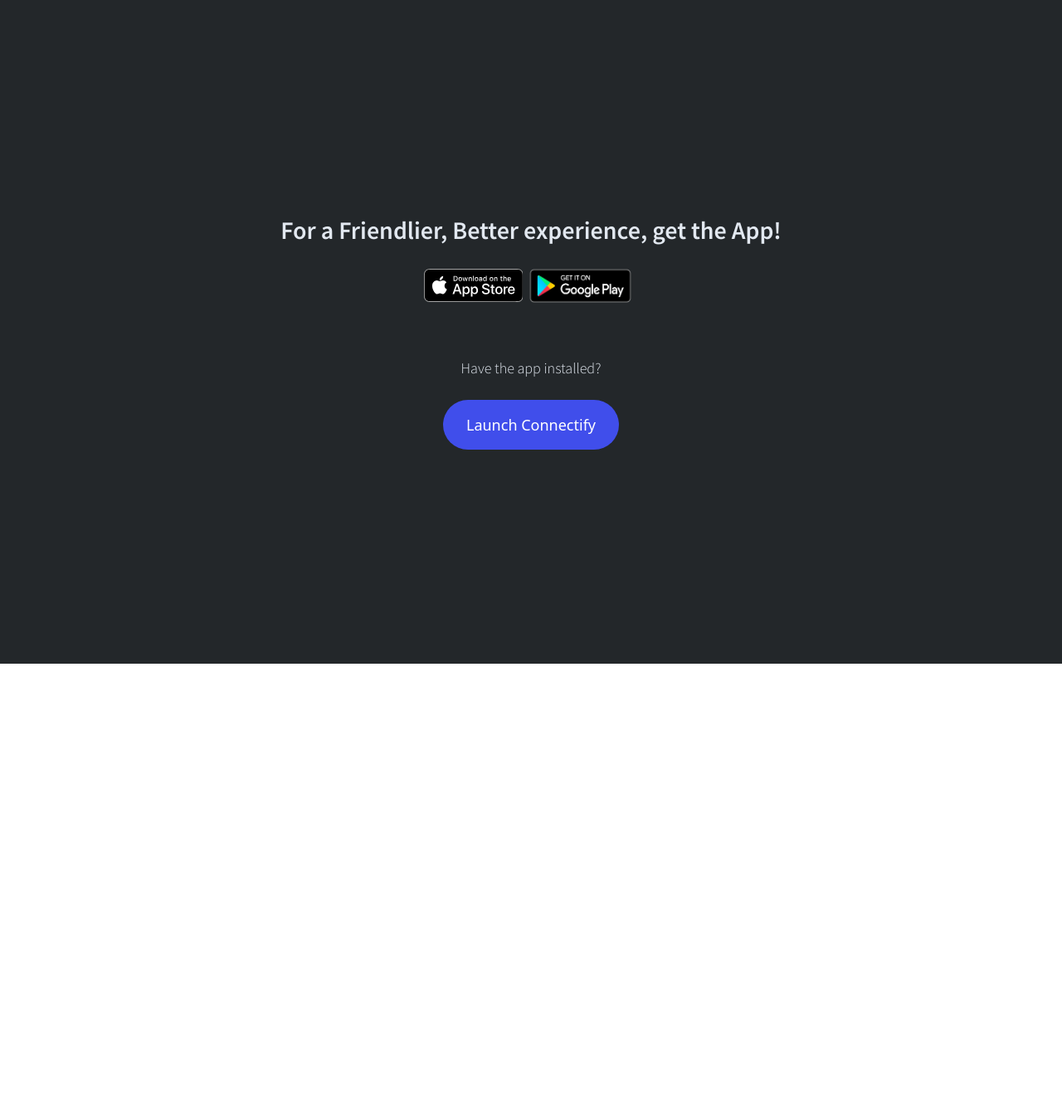
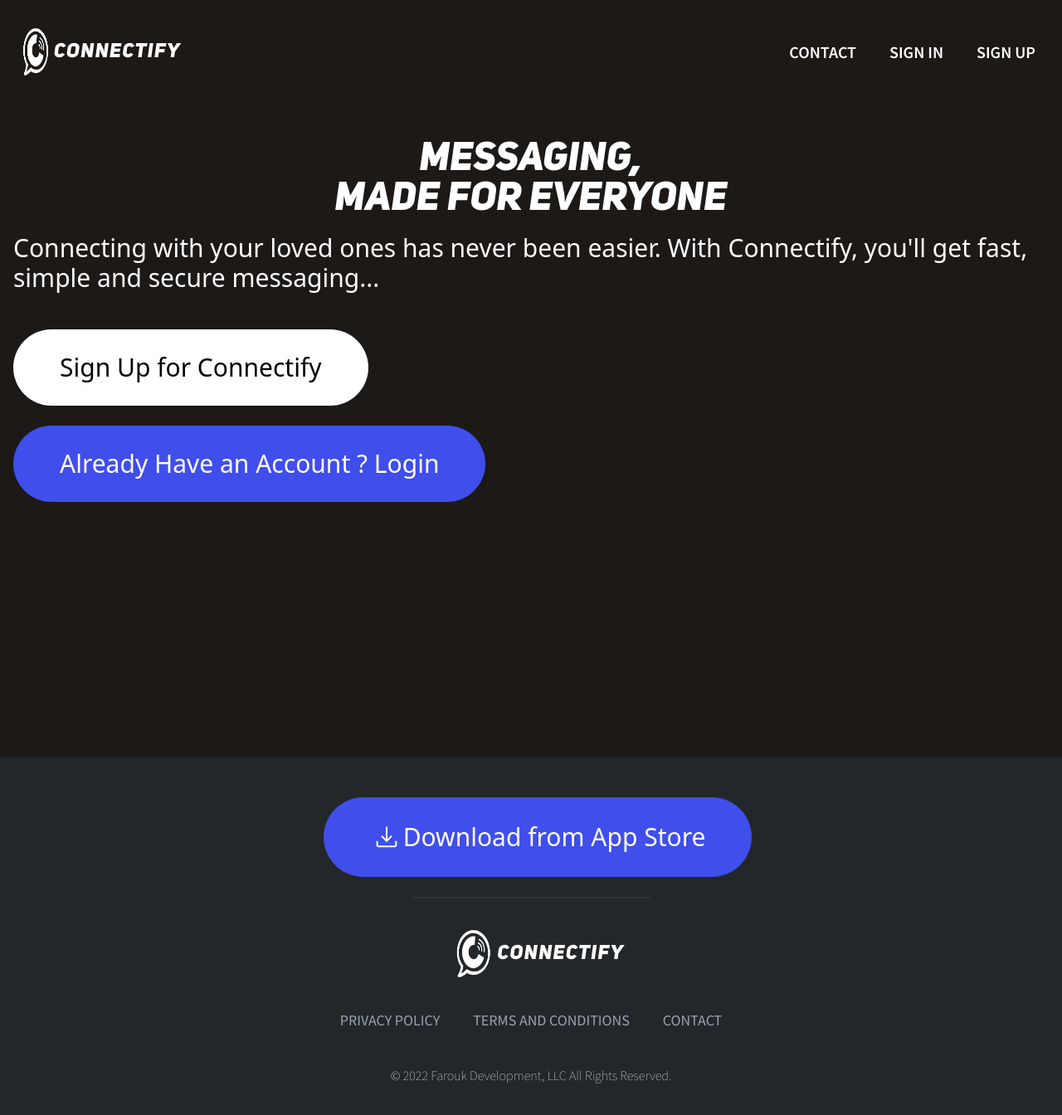
Before and after one commit to Faroukhamadi/connectify, a Next.js app: page / in a window 1280 px wide. Shown: the top 1344 px of the page at 83% size. Before the commit the page ends 800 px from the top, so only its background shows below. Built offline with nearby package versions, Linux system fonts and the light colour scheme.

Commit message:
add tablet home layout

```diff
--- a/components/Footer.jsx
+++ b/components/Footer.jsx
@@ -2,9 +2,11 @@
 import Image from 'next/dist/client/image';
 
 const Footer = () => {
+  let width = window.innerWidth > 0 ? window.innerWidth : screen.width;
+  let height = window.innerHeight > 0 ? window.innerHeight : screen.height;
   return (
     <div className="bg-discord_dark min-h-[300px] flex flex-col items-center justify-start">
-      <button className="flex items-center mt-7 bg-discord rounded-full py-2 px-10 font-medium text-lg text-white transition-colors hover:bg-indigo-500 duration-150 ease-in">
+      <button className="bg-discord flex items-center rounded-full p-3 ml-4 px-7 py-4 md:px-14 md:py-7 mt-6 font-medium text-lg text-white md:text-3xl transition-colors hover:bg-indigo-500 duration-150 ease-in md:mt-12">
         <svg
           xmlns="http://www.w3.org/2000/svg"
           height="40"
@@ -17,21 +19,29 @@
       </button>
       <div className="w-72 border-t-2 border-white opacity-5 my-6"></div>
       <div className="flex ml-3 items-center">
-        <Image src={logo} alt="Logo" width={60} height={60} layout="fixed" />
-        <h1 className="text-slate-200 font-unisansHeavyItalic text-2xl mr-4 tracking-wider ">
+        <Image
+          src={logo}
+          alt="Logo"
+          width={width >= 768 && width < 1024 ? 85 : 60}
+          height={height >= 768 && height < 1024 ? 85 : 60}
+          layout="fixed"
+        />
+        <h1 className="text-white font-unisansHeavyItalic text-lg md:text-2xl tracking-wider">
           Connectify
         </h1>
       </div>
-      <p className="text-gray-400 font-sourcesansRegular mb-3 text-sm">
+      <div className="hidden md:flex md:gap-10 md:mt-6">
+        <p className="text-gray-400 font-sourcesansRegular mb-3 text-sm md:text-lg">
           PRIVACY POLICY
         </p>
-      <p className="text-gray-400 font-sourcesansRegular mb-3 text-sm">
+        <p className="text-gray-400 font-sourcesansRegular mb-3 text-sm md:text-lg">
           TERMS AND CONDITIONS
         </p>
-      <p className="text-gray-400 font-sourcesansRegular mb-3 text-sm">
+        <p className="text-gray-400 font-sourcesansRegular mb-3 text-sm md:text-lg">
           CONTACT
         </p>
-      <p className="text-gray-300 mt-7 mb-20 font-sourcesansExtraLight font-thin text-sm">
+      </div>
+      <p className="text-gray-300 mt-7 mb-20 font-sourcesansExtraLight font-thin text-sm md:text-base">
         © 2022 Farouk Development, LLC All Rights Reserved.
       </p>
     </div>
--- a/components/Header.jsx
+++ b/components/Header.jsx
@@ -1,31 +1,53 @@
 import Image from 'next/image';
+import Link from 'next/link';
 import logo from '../public/images/white_logo.png';
 import { useContext } from 'react';
 import { showMenuContext } from '../components/showMenuContextManagement';
 
 const Header = () => {
   const showMenuConsumer = useContext(showMenuContext);
+  let width = window.innerWidth > 0 ? window.innerWidth : screen.width;
+  let height = window.innerHeight > 0 ? window.innerHeight : screen.height;
   return (
     <>
       {!showMenuConsumer.showMenu && (
-        <div className="bg-stone-900 flex justify-between items-center ">
+        <div className="bg-stone-900 flex justify-between items-center p-2">
           <div className="flex ml-3 items-center mt-3">
             <Image
               src={logo}
               alt="Logo"
-              width={45}
-              height={45}
+              width={width >= 768 && width < 1024 ? 85 : 45}
+              height={height >= 768 && height < 1024 ? 85 : 45}
               layout="fixed"
             />
-            <h1 className="text-white font-unisansHeavyItalic text-lg tracking-wider ">
+            <h1 className="text-white font-unisansHeavyItalic text-lg md:text-2xl tracking-wider ">
               Connectify
             </h1>
+          </div>
+          <div className="hidden md:flex justify-end items-end gap-10 mr-6 mt-3">
+            <p className="text-white text-center uppercase font-sourcesansSemiBold text-xl ">
+              contact
+            </p>
+            <Link href="/auth/MobileAuth">
+              <a>
+                <p className="text-white text-center uppercase font-sourcesansSemiBold text-xl">
+                  sign in
+                </p>
+              </a>
+            </Link>
+            <Link href="/auth/MobileAuth">
+              <a>
+                <p className="text-white text-center uppercase font-sourcesansSemiBold text-xl">
+                  sign up
+                </p>
+              </a>
+            </Link>
           </div>
           <svg
             viewBox="0 0 100 80"
             width="30"
             height="30"
-            className="fill-white mr-5"
+            className="fill-white mr-5 md:hidden"
             onClick={() => {
               showMenuConsumer.toggleMenu(true);
             }}
--- a/components/Main.jsx
+++ b/components/Main.jsx
@@ -1,19 +1,29 @@
+import Link from 'next/link';
+
 const Main = () => {
   return (
-    <div className="bg-discord_dark flex flex-col min-h-screen ">
-      <h1 className="text-white font-unisansHeavyItalic text-2xl text-center mt-5">
+    <div className="bg-stone-900 flex flex-col min-h-screen ">
+      <h1 className="text-white font-unisansHeavyItalic text-2xl md:text-5xl md:mt-14 text-center mt-5">
         Messaging, <br /> made for everyone
       </h1>
-      <p className="text-white text-base m-4 font-sans font-normal ">
+      <p className="text-white text-base md:text-3xl m-4 font-sans font-normal">
         Connecting with your loved ones has never been easier. With Connectify,
         you&apos;ll get fast, simple and secure messaging...
       </p>
-      <button className="bg-white self-start rounded-full p-3 ml-4 px-7 py-4 font-medium text-lg transition-all hover:text-discord duration-150 ease-in shadow-sm hover:shadow-discord">
-        Sign Up for Connectify
-      </button>
-      <button className="bg-discord self-start rounded-full p-3 ml-4 px-7 py-4 mt-6 font-medium text-lg text-white transition-colors hover:bg-indigo-500 duration-150 ease-in">
-        Already Have an Account ? Login
-      </button>
+      <Link href="/auth/MobileAuth">
+        <a>
+          <button className="bg-white self-start rounded-full ml-4 px-7 py-4 md:px-14 md:py-7 font-medium text-lg md:text-3xl transition-all hover:text-discord duration-150 ease-in shadow-sm hover:shadow-discord md:mt-7">
+            Sign Up for Connectify
+          </button>
+        </a>
+      </Link>
+      <Link href="/auth/MobileAuth">
+        <a>
+          <button className="bg-discord self-start rounded-full p-3 ml-4 px-7 py-4 md:px-14 md:py-7 mt-6 font-medium text-lg text-white md:text-3xl transition-colors hover:bg-indigo-500 duration-150 ease-in">
+            Already Have an Account ? Login
+          </button>
+        </a>
+      </Link>
     </div>
   );
 };
--- a/components/MobileNav.jsx
+++ b/components/MobileNav.jsx
@@ -2,6 +2,7 @@
 import Image from 'next/image';
 import logo from '../public/images/white_logo.png';
 import { showMenuContext } from '../components/showMenuContextManagement';
+import Link from 'next/link';
 
 const MobileNav = () => {
   const showMenuConsumer = useContext(showMenuContext);
@@ -30,8 +31,8 @@
             <Image
               src={logo}
               alt="Logo"
-              width={180}
-              height={180}
+              width={140}
+              height={140}
               layout="fixed"
               priority
             />
@@ -39,12 +40,20 @@
               <p className="text-white text-center uppercase w-52 border-t border-white/10 p-4 font-sourcesansRegular text-xl ">
                 contact
               </p>
+              <Link href="/auth/MobileAuth">
+                <a>
                   <p className="text-white text-center uppercase w-52 border-t border-white/10 p-4 font-sourcesansRegular text-xl">
                     sign in
                   </p>
+                </a>
+              </Link>
+              <Link href="/auth/MobileAuth">
+                <a>
                   <p className="text-white text-center uppercase w-52 border-t border-b border-white/10 p-4 font-sourcesansRegular text-xl">
                     sign up
                   </p>
+                </a>
+              </Link>
             </div>
           </div>
         </div>
--- a/components/MobileAuth.jsx
+++ b/pages/auth/MobileAuth.jsx
@@ -1,9 +1,23 @@
-import googlePlay from '../public/images/google-play-badge.png';
+import googlePlay from '../../public/images/google-play-badge.png';
 import Image from 'next/image';
+import logo from '../../public/images/white_logo.png';
+import Link from 'next/link';
 
 const MobileAuth = () => {
   return (
     <div className="bg-discord_dark flex flex-col justify-center items-center min-h-screen">
+      <Link href="/">
+        <a>
+          <Image
+            src={logo}
+            alt="Logo"
+            width={160}
+            height={160}
+            layout="fixed"
+            priority
+          />
+        </a>
+      </Link>
       <h1 className="text-slate-200 font-sourcesansSemiBold text-3xl text-center mb-5">
         For a Friendlier, Better experience, get the App!
       </h1>
--- a/pages/index.jsx
+++ b/pages/index.jsx
@@ -3,17 +3,17 @@
 import Main from '../components/Main';
 import MobileNav from '../components/MobileNav';
 import { ShowMenuContextProvider } from '../components/showMenuContextManagement';
-import MobileAuth from '../components/MobileAuth';
+import MobileAuth from '../pages/auth/MobileAuth';
 
 const Home = () => {
   return (
-    <MobileAuth />
-    // <ShowMenuContextProvider>
-    //   <MobileNav />
-    //   <Header />
-    //   <Main />
-    //   <Footer />
-    // </ShowMenuContextProvider>
+    // <MobileAuth />
+    <ShowMenuContextProvider>
+      <MobileNav />
+      <Header />
+      <Main />
+      <Footer />
+    </ShowMenuContextProvider>
   );
 };
 
```
Lines whose indentation alone changed are shown as unchanged.
